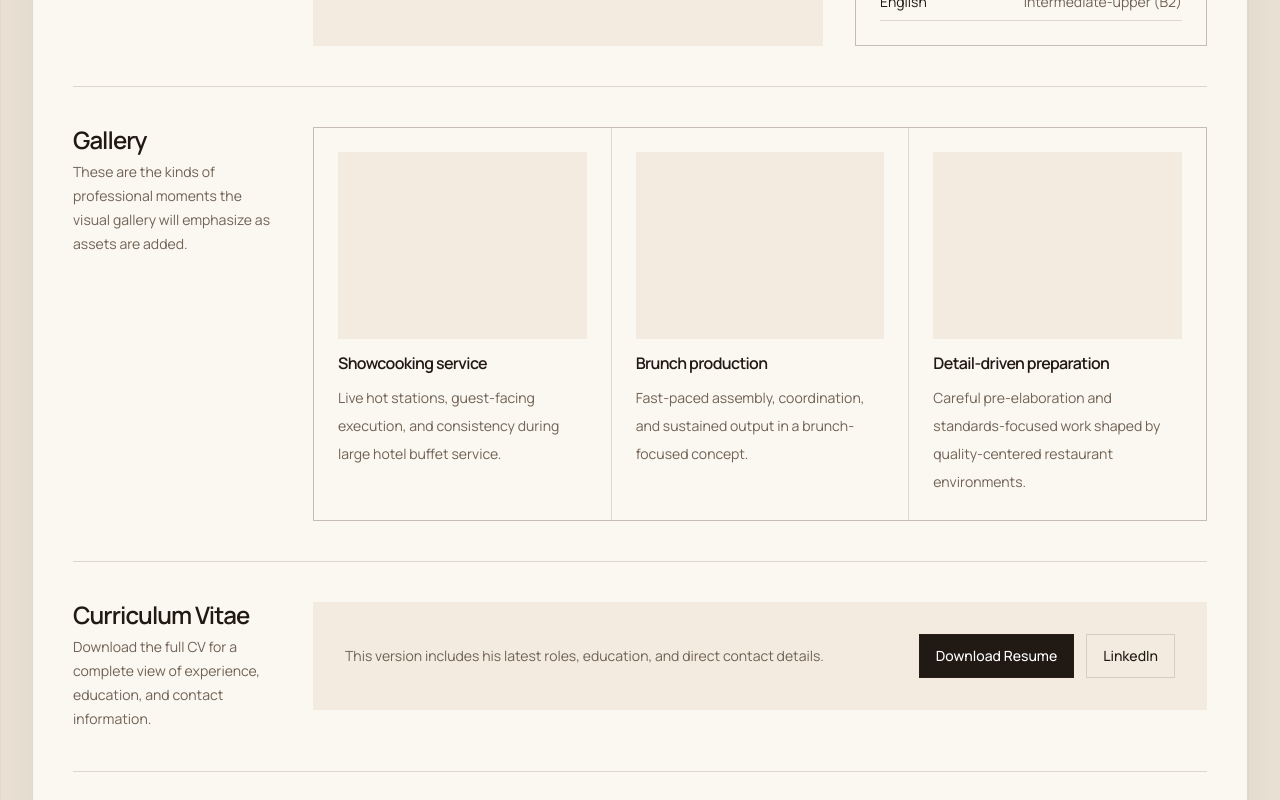
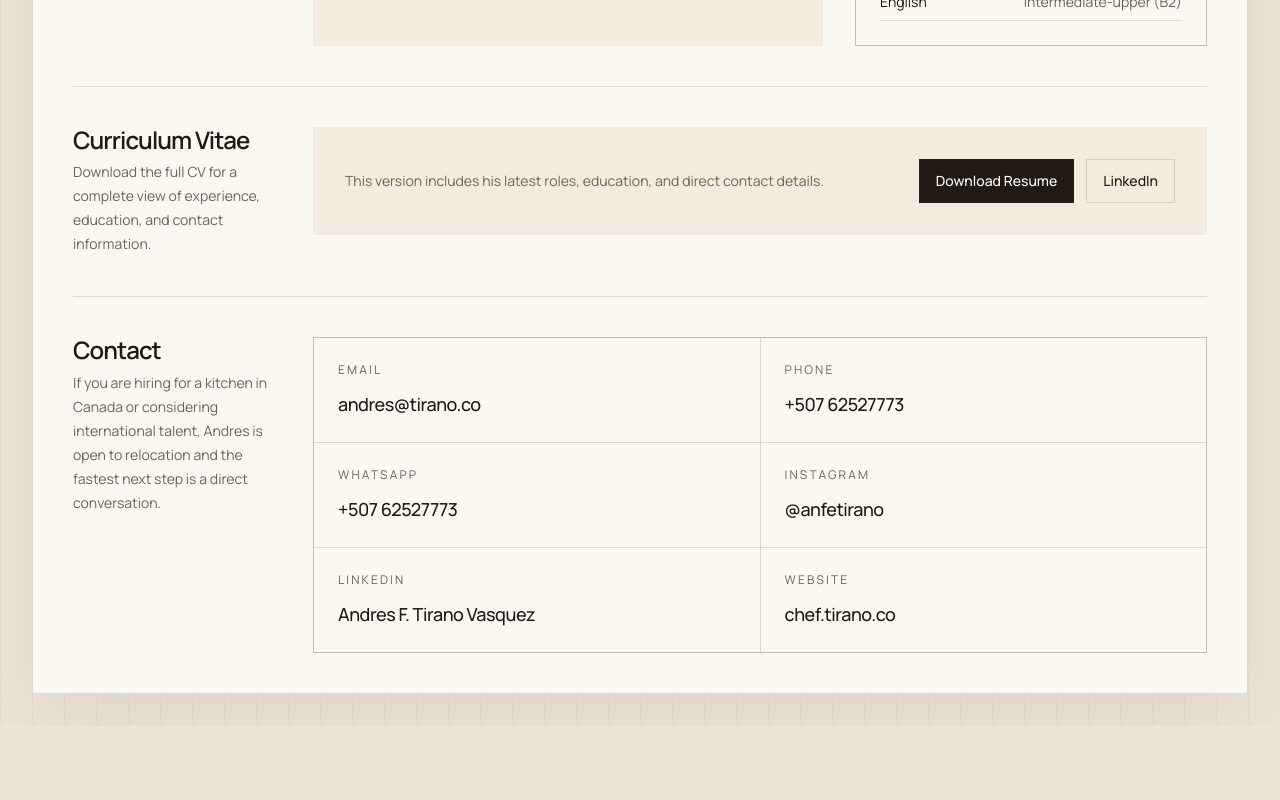
Before and after one commit to anfetirano/chef-brand, a Next.js app: page / in a window 1280 px wide. Shown: the part 2880-3680 px from the top of the page. After the commit the page ends 3606 px from the top, so only its background shows below. Built offline with nearby package versions, Linux system fonts and the light colour scheme.

Commit message:
Remove empty gallery section

```diff
--- a/components/home/homepage-outline.tsx
+++ b/components/home/homepage-outline.tsx
@@ -308,6 +308,7 @@ export function HomepageOutline({ page }: HomepageOutlineProps) {
             </div>
           </SectionShell>
 
+          {page.gallery.length > 0 ? (
             <SectionShell
               id="gallery"
               heading="Gallery"
@@ -327,6 +328,7 @@ export function HomepageOutline({ page }: HomepageOutlineProps) {
                 ))}
               </div>
             </SectionShell>
+          ) : null}
 
           <SectionShell
             id="resume"
--- a/content/homepage.ts
+++ b/content/homepage.ts
@@ -172,23 +172,7 @@ export const homepageContent: HomepageContent = {
       level: "Intermediate-upper (B2)",
     },
   ],
-  gallery: [
-    {
-      title: "Showcooking service",
-      description:
-        "Live hot stations, guest-facing execution, and consistency during large hotel buffet service.",
-    },
-    {
-      title: "Brunch production",
-      description:
-        "Fast-paced assembly, coordination, and sustained output in a brunch-focused concept.",
-    },
-    {
-      title: "Detail-driven preparation",
-      description:
-        "Careful pre-elaboration and standards-focused work shaped by quality-centered restaurant environments.",
-    },
-  ],
+  gallery: [],
   resume: {
     description:
       "Download the full CV for a complete view of experience, education, and contact information.",
```
Lines whose indentation alone changed are shown as unchanged.
